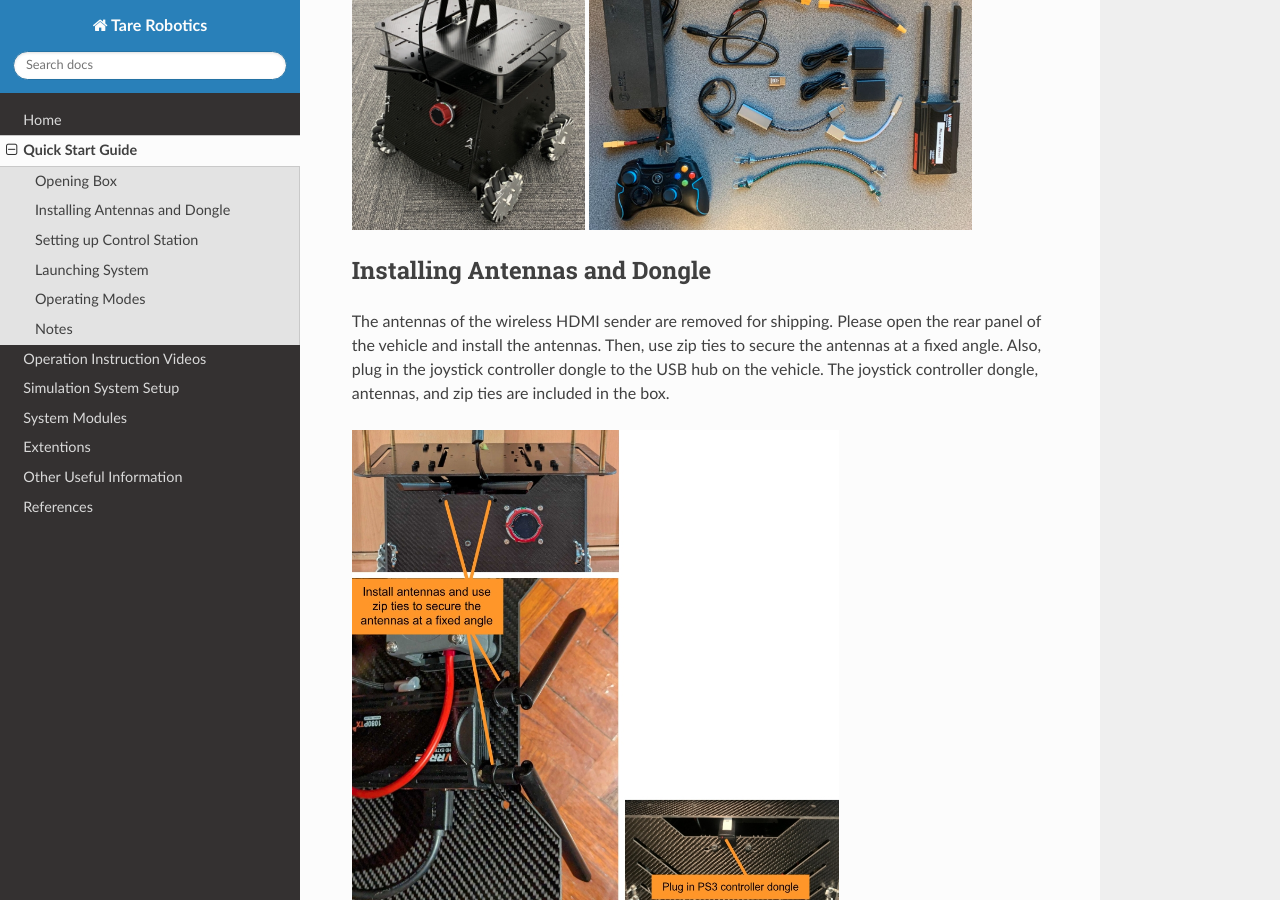
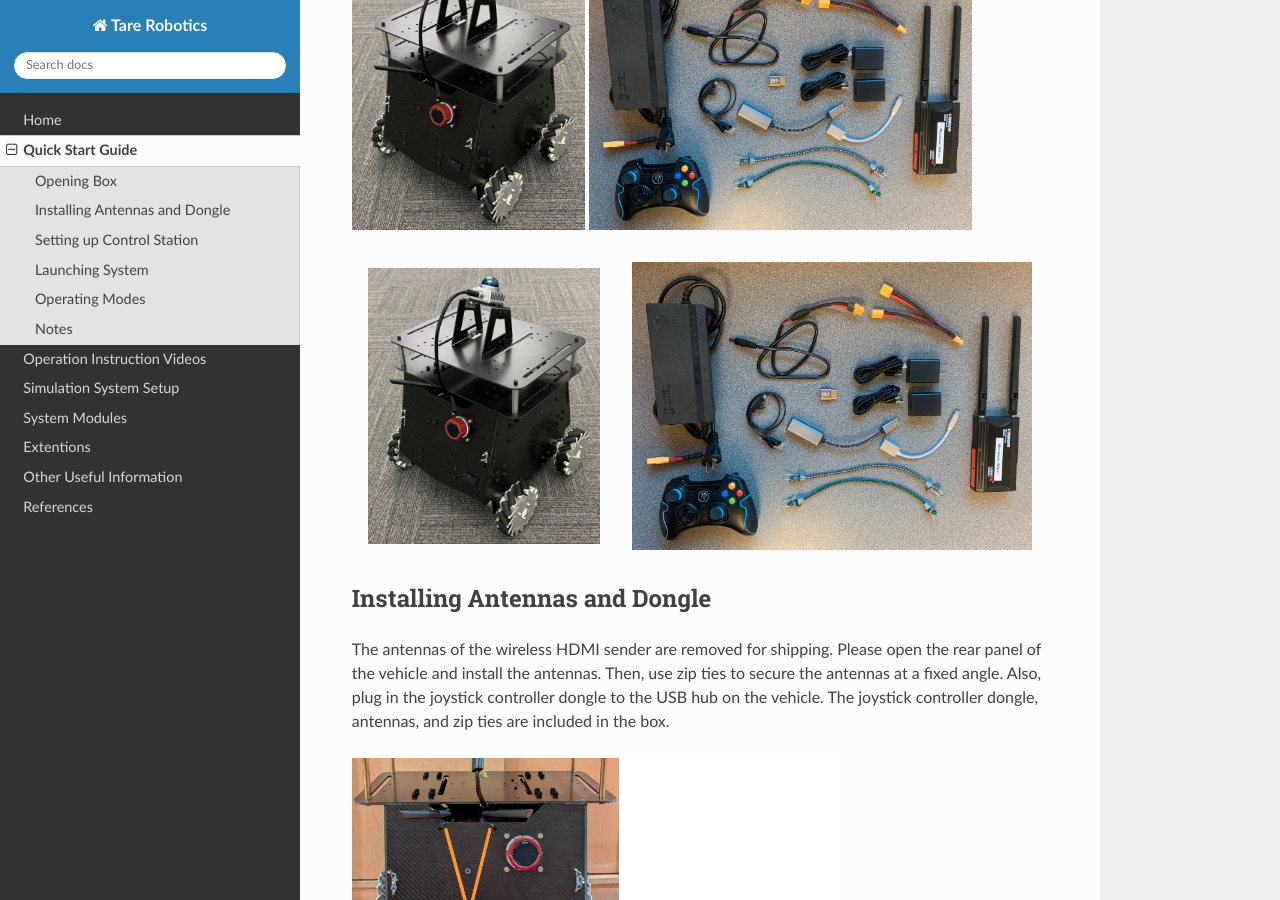
Before and after one commit to caochao39/tarerobotics, a Sphinx documentation site: the page built from docs/source/quick_start_guide.rst, in a window 1280 px wide and 900 px high, scrolled down 382 px. Built offline with Sphinx 7.4.7 and the Read the Docs theme 3.1.0, drawn with Linux system fonts in a browser that asks for light colours.

Commit message:
adjust fig spacing

```diff
--- a/docs/source/quick_start_guide.rst
+++ b/docs/source/quick_start_guide.rst
@@ -13,6 +13,17 @@ The box contains the Mecanum wheel vehicle, battery charger, joystick controller
 
 .. |pic2| image:: ./images/image43.jpg
    :width: 55%
+
+.. list-table::
+   :widths: 38 62
+   :align: center
+   :class: no-border
+
+   * - .. image:: ./images/image42.jpg
+         :width: 100%
+     - .. image:: ./images/image43.jpg
+         :width: 100%
+
 
 Installing Antennas and Dongle
 ------------------------------
```
